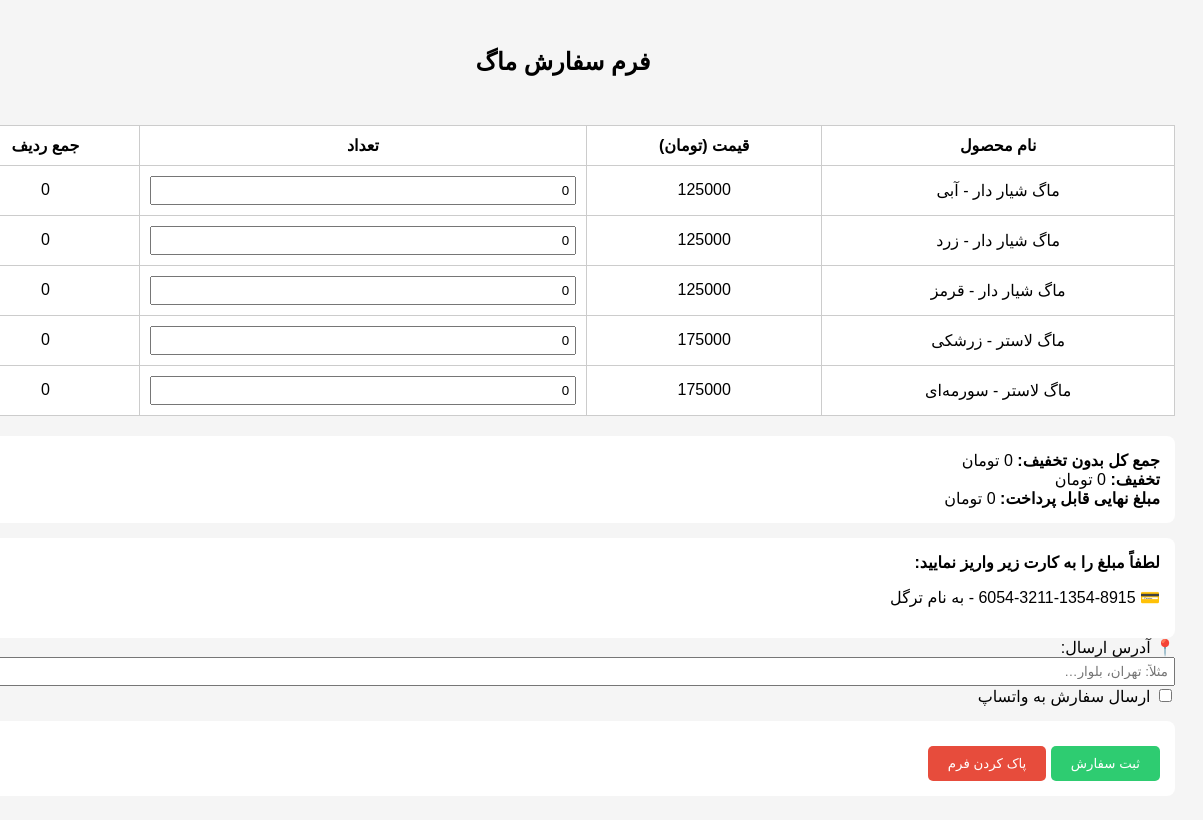
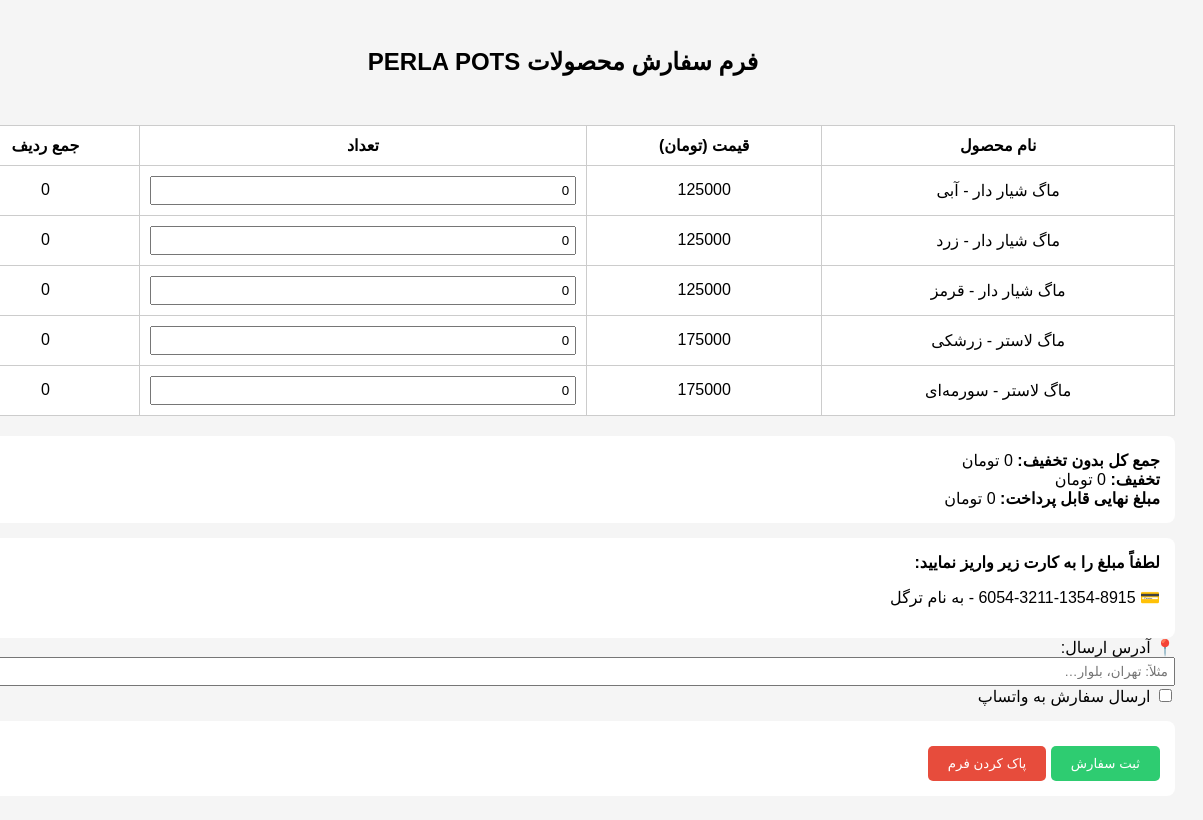
Before and after one commit to targol/Order-Form, a plain HTML site: page index.html in a window 1280 px wide. Shown: the full height of the page, 77-1280 px from the left. Drawn offline with Linux system fonts and the light colour scheme.

Commit message:
Update index.html

```diff
--- a/index.html
+++ b/index.html
@@ -17,7 +17,7 @@
   </style>
 </head>
 <body>
-  <h2>فرم سفارش ماگ</h2>
+  <h2>فرم سفارش محصولات PERLA POTS</h2>
 <div style="text-align: left; margin-bottom: 10px;">
   <img src=./Perlapots_Logotype-05.jpg" alt="لوگو" style="height: 50px;">
 </div>
```
